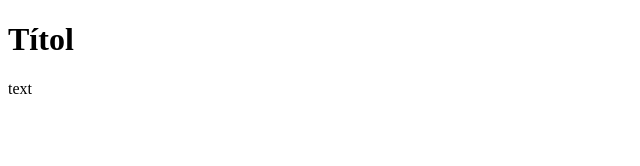
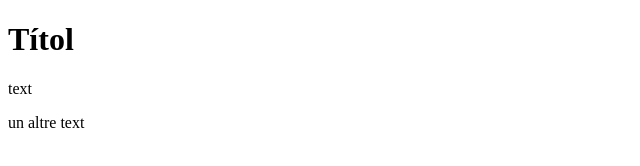
Before and after one commit to provaDAW/provagit, a plain HTML site: page index.html in a window 1280 px wide. Shown: the full height of the page, 0-640 px from the left. Drawn offline with Linux system fonts and the light colour scheme.

Commit message:
Afegir una nova linia

```diff
--- a/index.html
+++ b/index.html
@@ -6,5 +6,6 @@
   <body>
     <h1>T&iacute;tol</h1>
     <p>text</p>
+	<p>un altre text</p>
   </body>
 </html>
```
